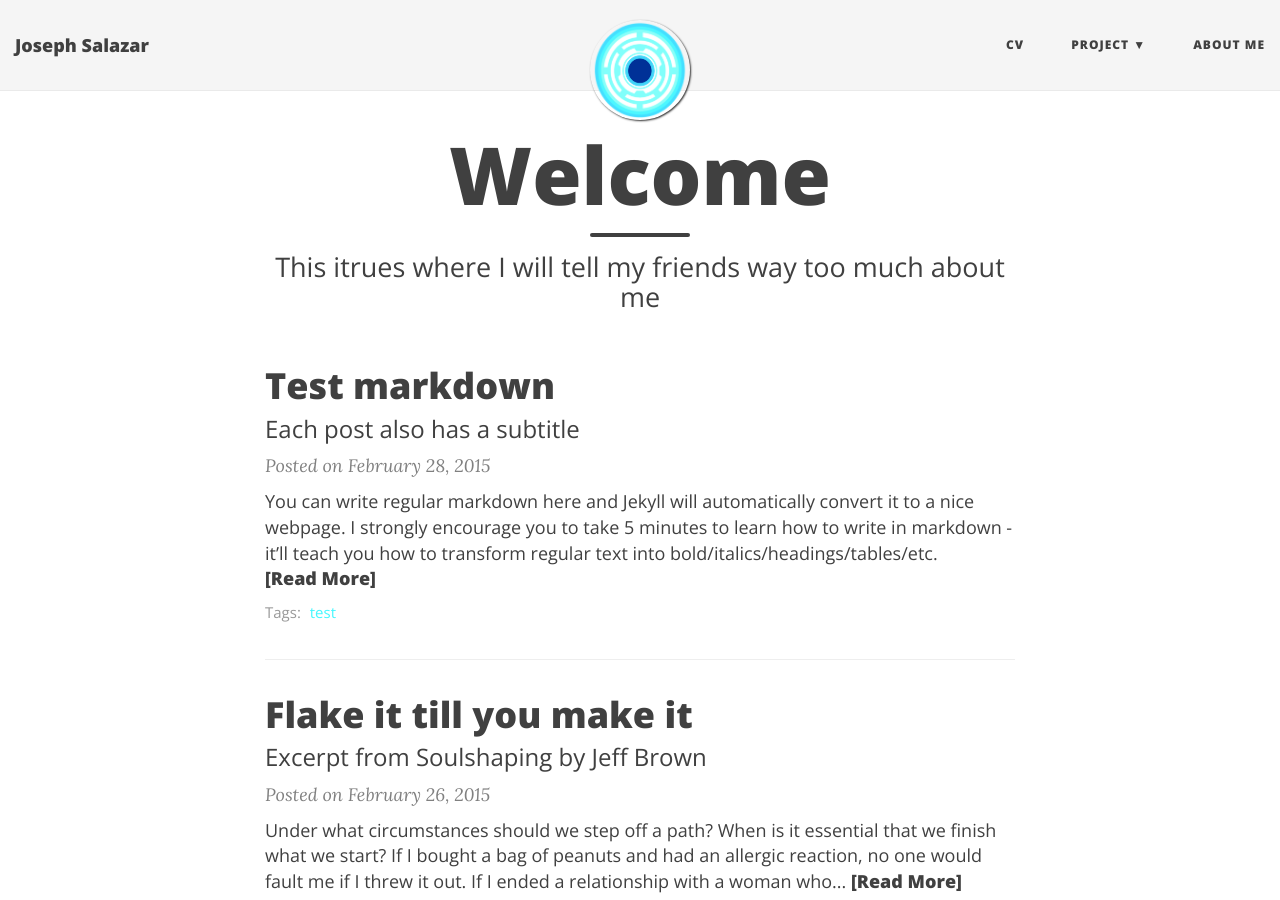
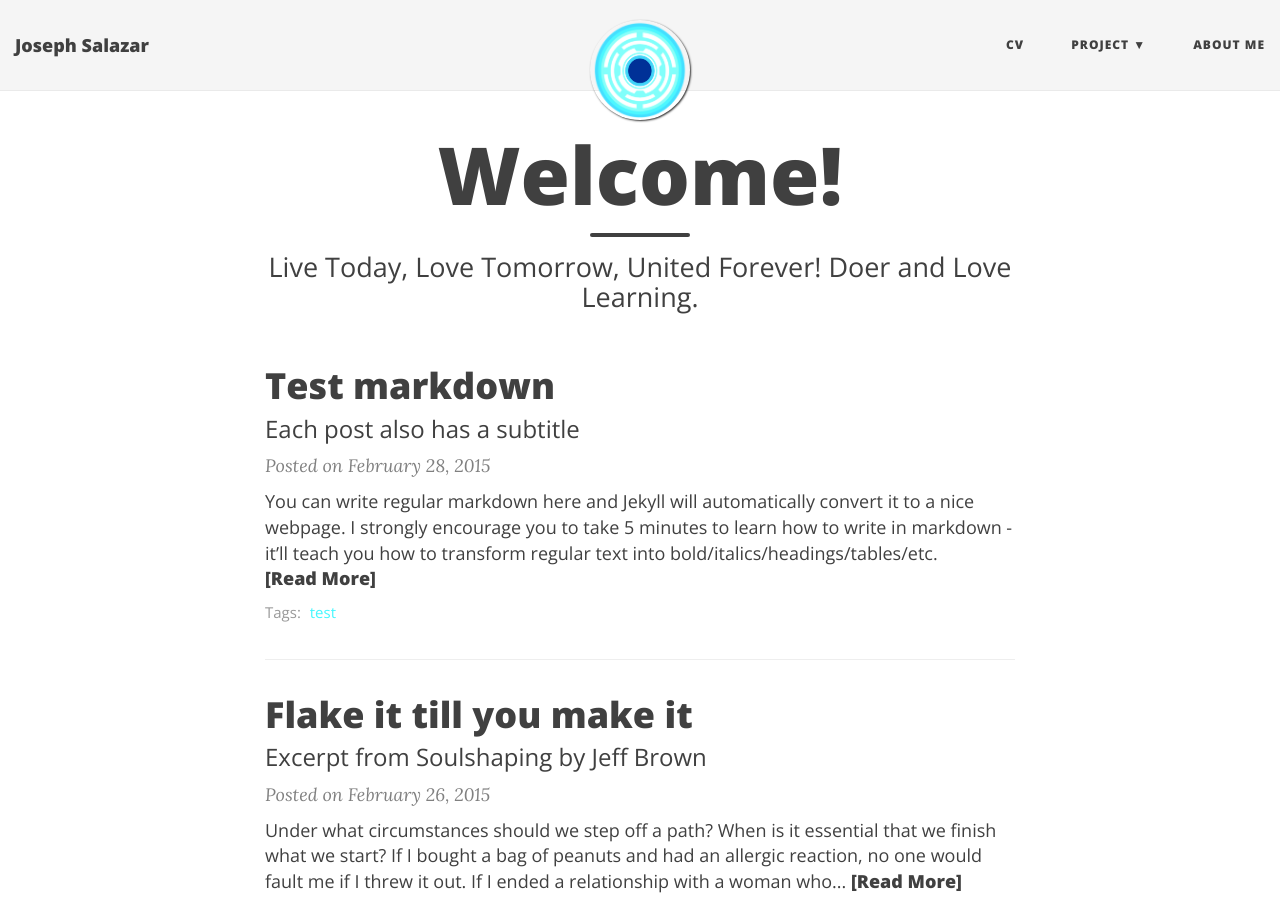
Before and after one commit to saj11/saj11.github.io, a Jekyll site: the page built from index.html, in a window 1280 px wide and 900 px high. Built offline with Jekyll 4.4.1, drawn with Linux system fonts in a browser that asks for light colours; nearby versions of some CDN libraries; the list of posts is cut into pages by our own code.

Commit message:
Changing Subtitle

```diff
--- a/index.html
+++ b/index.html
@@ -1,7 +1,7 @@
 ---
 layout: page
-title: Welcome
-subtitle: This itrues where I will tell my friends way too much about me
+title: Welcome!
+subtitle: Live Today, Love Tomorrow, United Forever! Doer and Love Learning.
 use-site-title:
 ---
 
```
